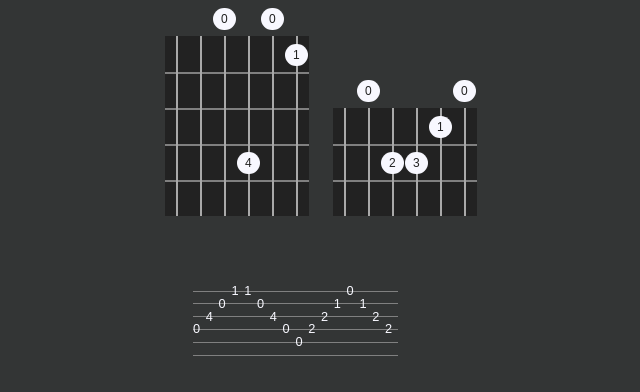
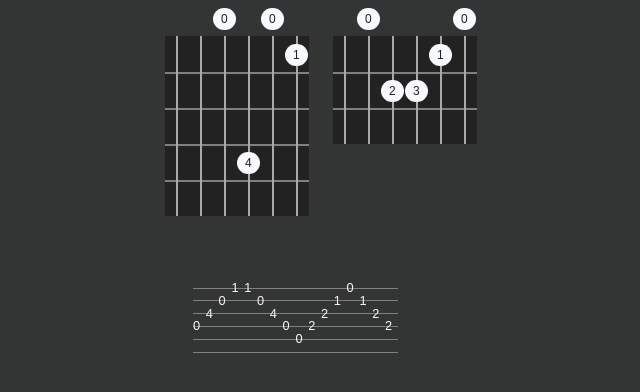
Before and after one commit to craigargh/guitar-practice-react, a React (Create React App) app: page / in a window 1280 px wide. Shown: the top 392 px of the page, without its empty margins (319-959 px from the left). Built offline with nearby package versions, Linux system fonts and the light colour scheme.

Commit message:
Correct vertical alignment of fretboard

```diff
--- a/src/fretboard/fretboard.css
+++ b/src/fretboard/fretboard.css
@@ -6,6 +6,7 @@
     display: inline-block;
     margin-left: 1em;
     margin-right: 1em;
+    vertical-align: top;
 }
 
 .fret {
```
